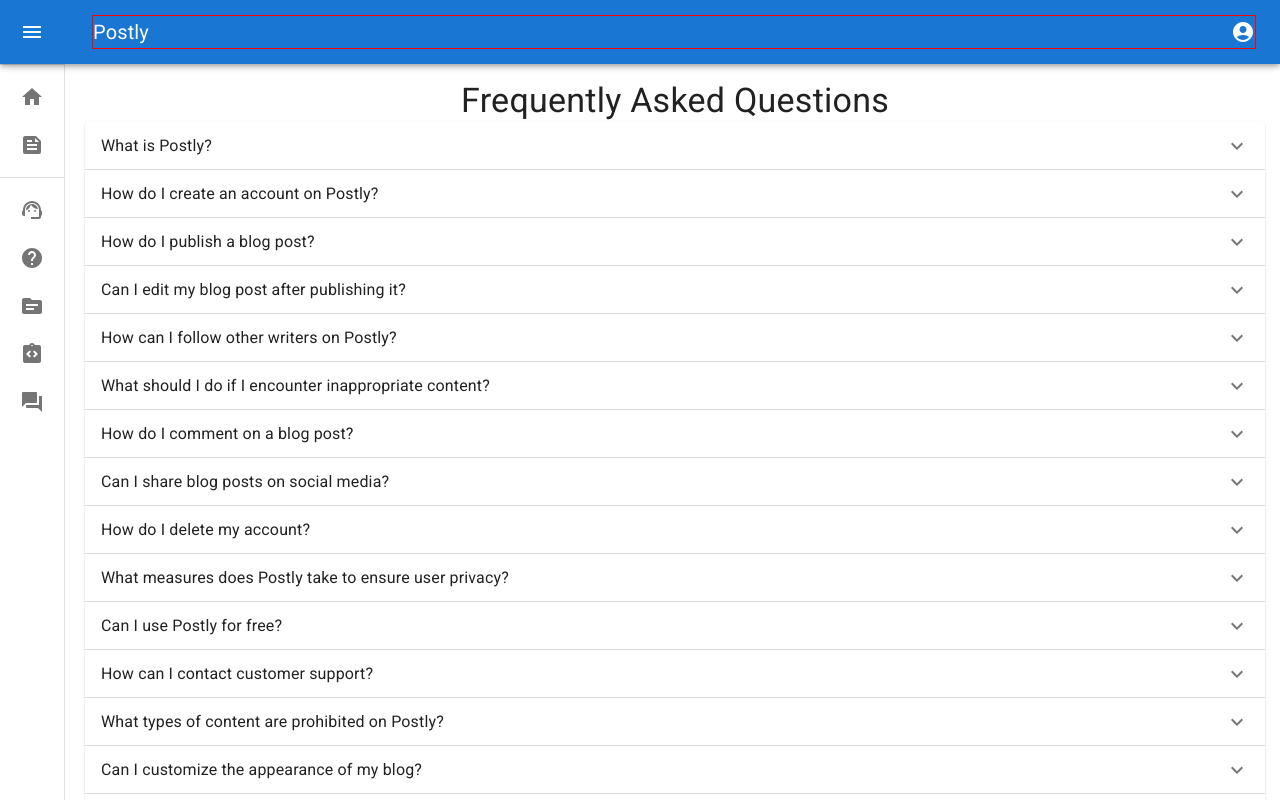
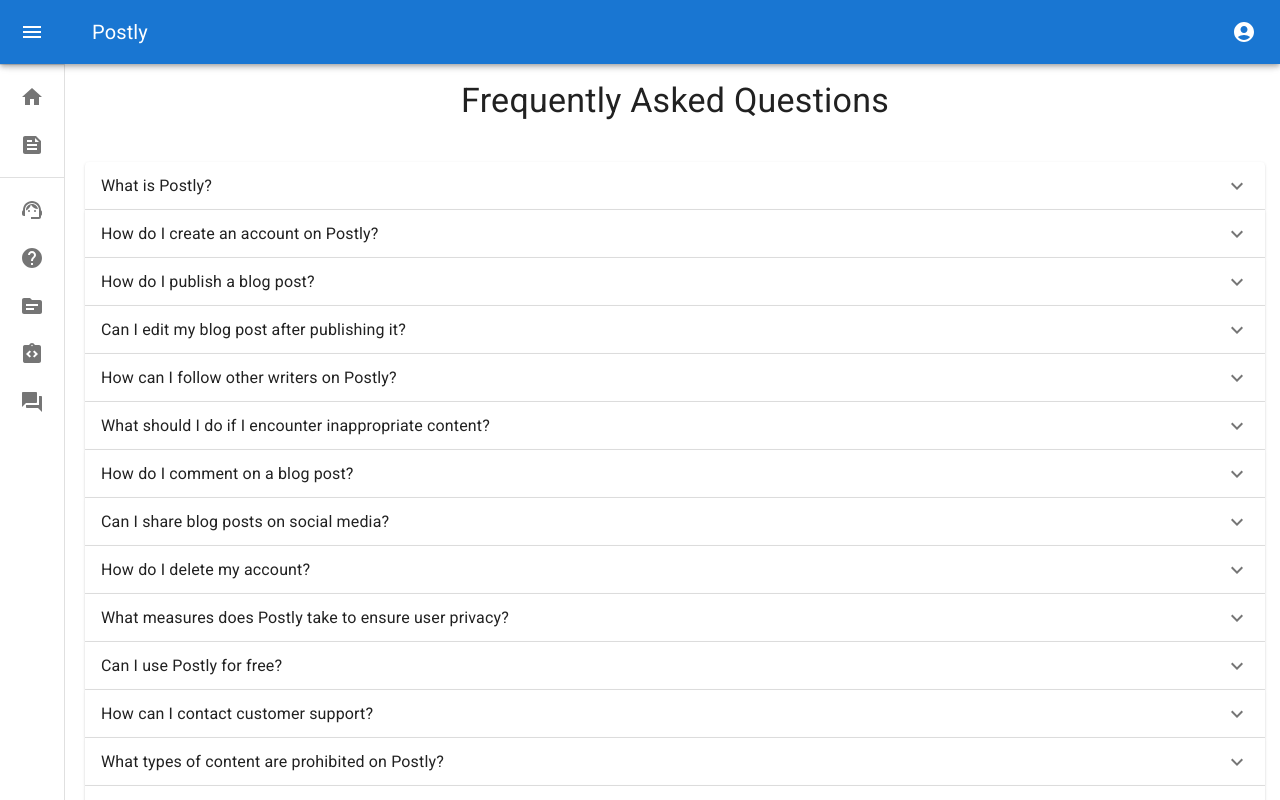
Before and after one commit to Fla1ly/Postly, a React (Vite) app: page /faq in a window 1280 px wide. Built offline with nearby package versions, Linux system fonts and the light colour scheme; the HTML template or start-up script is replaced by a standard one.

Commit message:
commiting changes

```diff
--- a/src/components/Nav.tsx
+++ b/src/components/Nav.tsx
@@ -161,7 +161,6 @@
             sx={{
               display: "flex",
               justifyContent: "space-between",
-              border: "1px red solid",
               width: "100%",
               flexDirection: "row",
             }}
--- a/src/pages/FAQ.tsx
+++ b/src/pages/FAQ.tsx
@@ -9,7 +9,7 @@
 export default function FAQ() {
   return (
     <NavbarContent>
-      <Typography variant="h4" align="center" sx={{ mt: 5 }}>
+      <Typography variant="h4" align="center" sx={{ mt: 5, mb: 5 }}>
         Frequently Asked Questions
       </Typography>
       <Stack >
```
